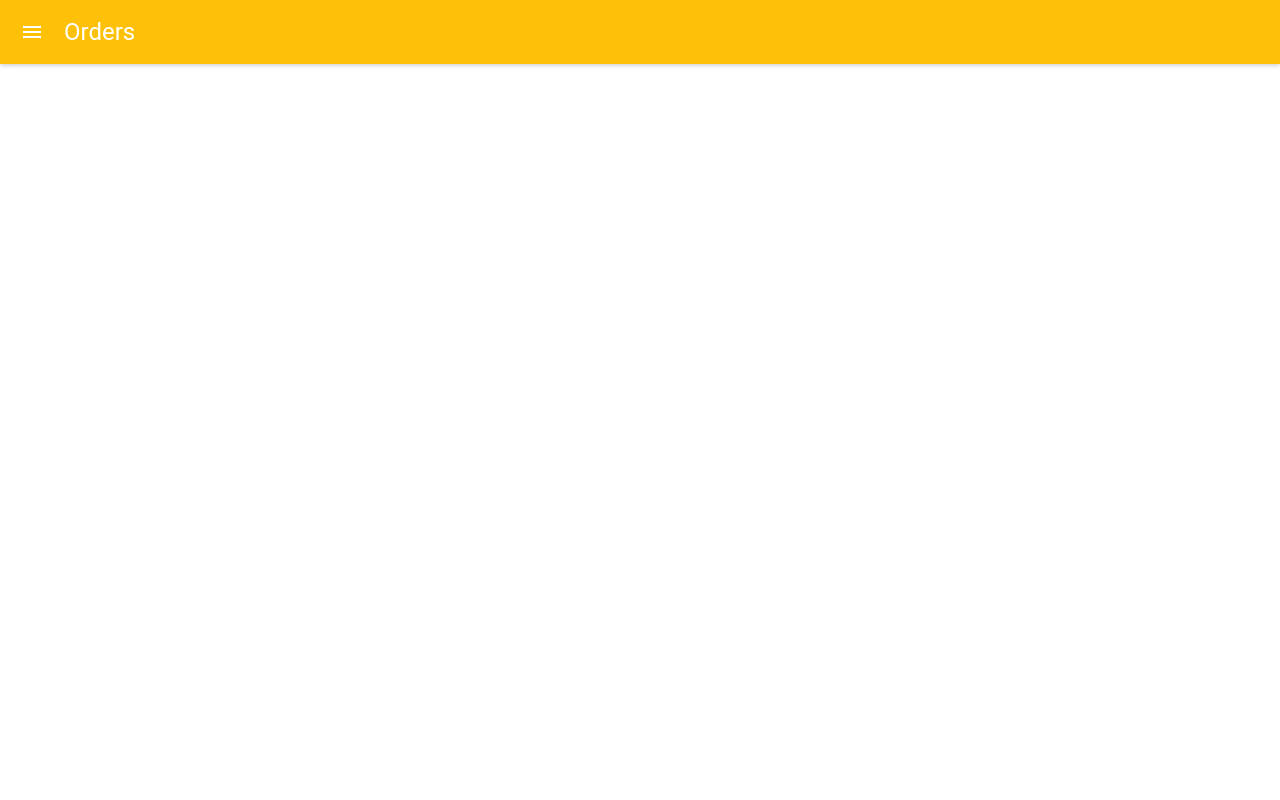
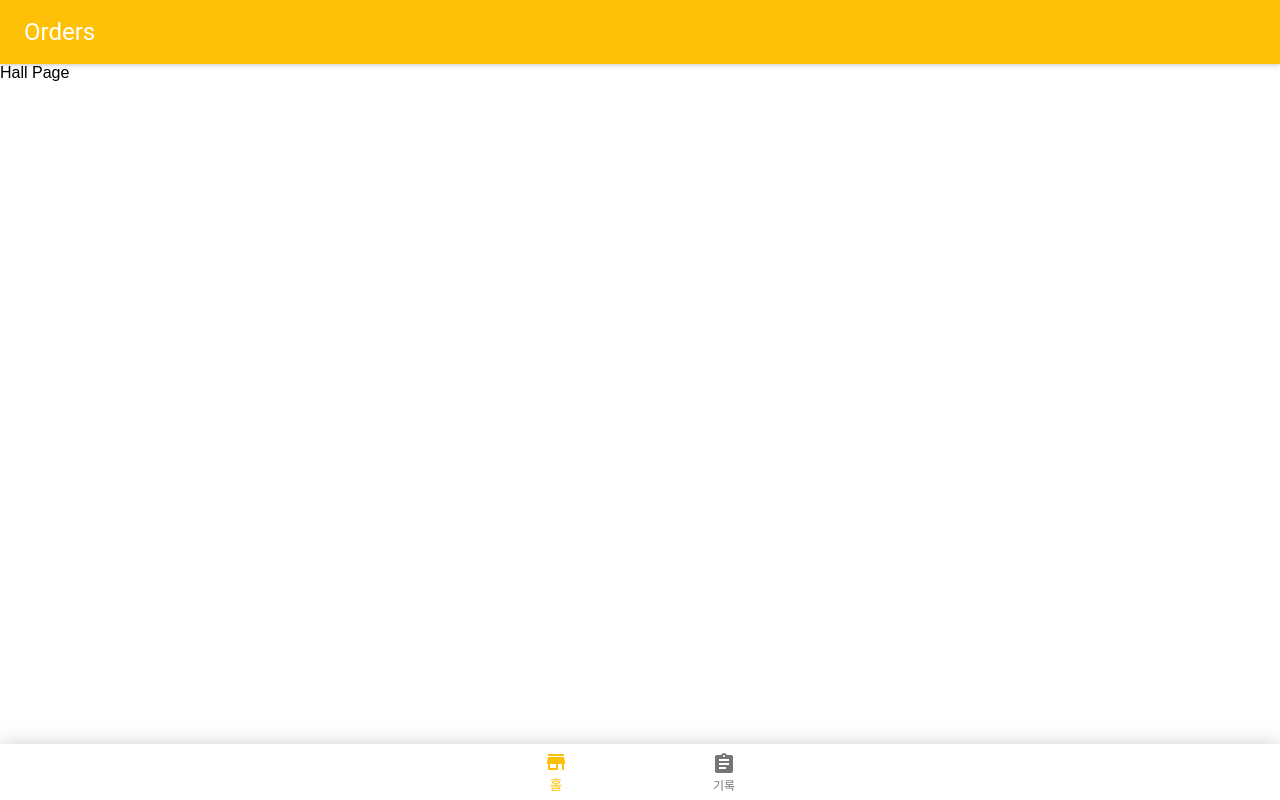
Before and after one commit to TintypeMolly/orders, a React (Create React App) app: page /hall in a window 1280 px wide. Built offline with nearby package versions, Linux system fonts and the light colour scheme.

Commit message:
app frame

```diff
--- a/src/config.js
+++ b/src/config.js
@@ -1,7 +1,9 @@
 const ROUND_METHOD = Math.floor;
 const ROUND_PRECISION = -2;
+const LANGUAGE = 'ko';
 
 export {
-    ROUND_METHOD,
-    ROUND_PRECISION,
+  ROUND_METHOD,
+  ROUND_PRECISION,
+  LANGUAGE,
 };
--- a/src/index.css
+++ b/src/index.css
@@ -3,3 +3,15 @@ body {
   padding: 0;
   font-family: sans-serif;
 }
+
+.bottom-nav {
+  position: fixed !important;
+  left: 0;
+  right: 0;
+  bottom: 0;
+  box-shadow: 0 0 20px 0 rgba(192,192,192,0.75);
+}
+
+.bottom-nav-item > div > div {
+  text-align: center;
+}
--- a/src/view/App.js
+++ b/src/view/App.js
@@ -1,6 +1,7 @@
-import React, { Component } from 'react';
+import React from 'react';
+import {BrowserRouter as Router, Route} from 'react-router-dom';
+
 import MuiThemeProvider from 'material-ui/styles/MuiThemeProvider';
-import AppBar from 'material-ui/AppBar';
 import getMuiTheme from 'material-ui/styles/getMuiTheme';
 import {
   amber500, amber700,
@@ -9,6 +10,9 @@ import {
   white, darkBlack, fullBlack,
 } from 'material-ui/styles/colors';
 import {fade} from 'material-ui/utils/colorManipulator';
+
+import AppFrame from './internal/AppFrame';
+
 
 const theme = getMuiTheme({
   palette: {
@@ -30,16 +34,14 @@ const theme = getMuiTheme({
   },
 });
 
-class App extends Component {
-  render() {
-    return (
-      <MuiThemeProvider muiTheme={theme}>
-        <AppBar
-          title="Orders"
-        />
-      </MuiThemeProvider>
-    );
-  }
+function App(props) {
+  return (
+    <MuiThemeProvider muiTheme={theme}>
+      <Router>
+        <Route path="/:path" component={AppFrame}/>
+      </Router>
+    </MuiThemeProvider>
+  );
 }
 
 export default App;
--- /dev/null
+++ b/src/view/internal/AppFrame.js
@@ -0,0 +1,54 @@
+import React, {Component} from 'react';
+import {Route, Link} from 'react-router-dom';
+
+import AppBar from 'material-ui/AppBar';
+import {BottomNavigation, BottomNavigationItem} from 'material-ui/BottomNavigation';
+import StoreIcon from 'material-ui/svg-icons/action/store';
+import RecordIcon from 'material-ui/svg-icons/action/assignment';
+
+import HallPage from '../page/Hall';
+import RecordPage from '../page/Record';
+
+
+class AppFrame extends Component {
+  render() {
+    const bottomNavigationItems = [
+      {
+        address: '/hall',
+        label: '홀',
+        icon: <StoreIcon/>,
+      },
+      {
+        address: '/record',
+        label: '기록',
+        icon: <RecordIcon/>,
+      },
+    ];
+    const currentPath = this.props.match.url;
+    const selectedIndex = bottomNavigationItems.findIndex((element) => currentPath.startsWith(element.address));
+    return (
+      <div>
+        <AppBar
+          title="Orders"
+          iconStyleLeft={{display: 'none'}}
+        />
+        <Route path="/hall" component={HallPage}/>
+        <Route path="/record" component={RecordPage}/>
+        <BottomNavigation
+          className="bottom-nav"
+          selectedIndex={selectedIndex}
+        >
+          {bottomNavigationItems.map((item) => (
+            <BottomNavigationItem
+              key={item.label}
+              {...item}
+              containerElement={<Link className="bottom-nav-item" to={item.address}/>}
+            />
+          ))}
+        </BottomNavigation>
+      </div>
+    );
+  }
+}
+
+export default AppFrame;
--- /dev/null
+++ b/src/view/page/Hall.js
@@ -0,0 +1,9 @@
+import React, {Component} from 'react';
+
+class HallPage extends Component {
+  render() {
+    return <div>Hall Page</div>;
+  }
+}
+
+export default HallPage;
--- /dev/null
+++ b/src/view/page/Record.js
@@ -0,0 +1,9 @@
+import React, {Component} from 'react';
+
+class RecordPage extends Component {
+  render() {
+    return <div>Record Page</div>;
+  }
+}
+
+export default RecordPage;
```
